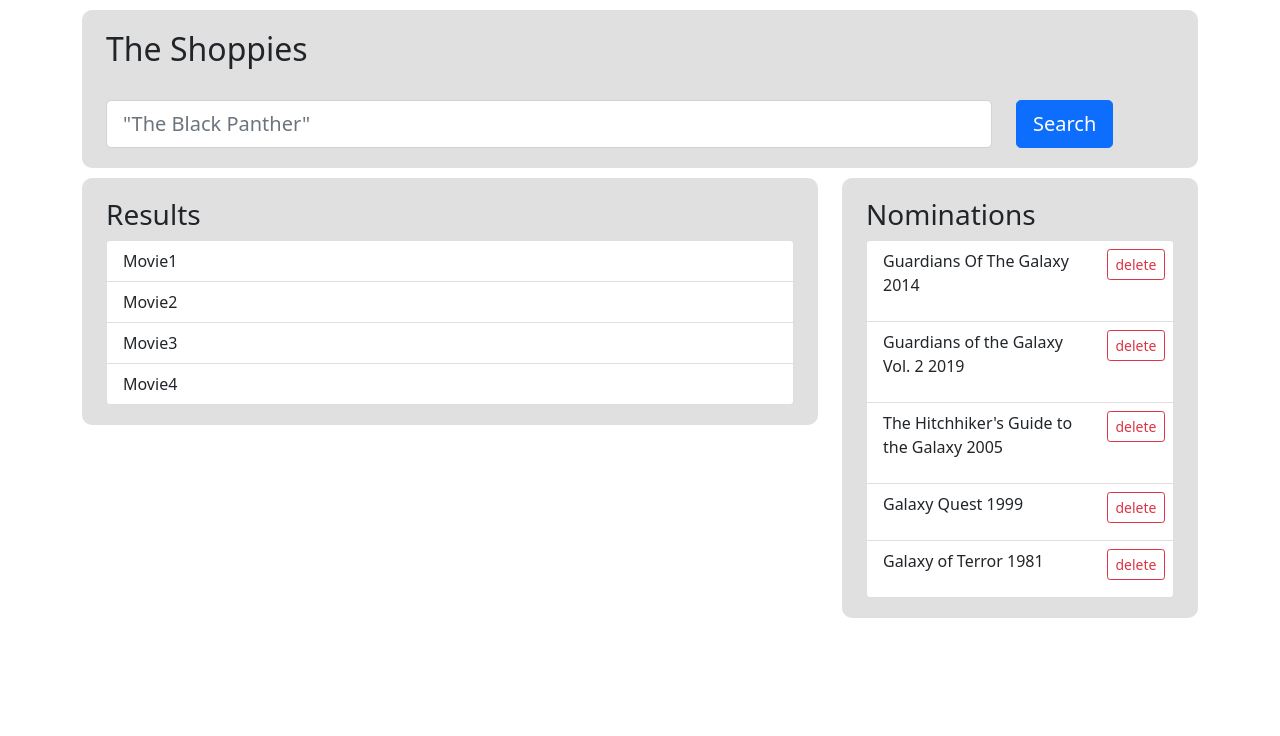
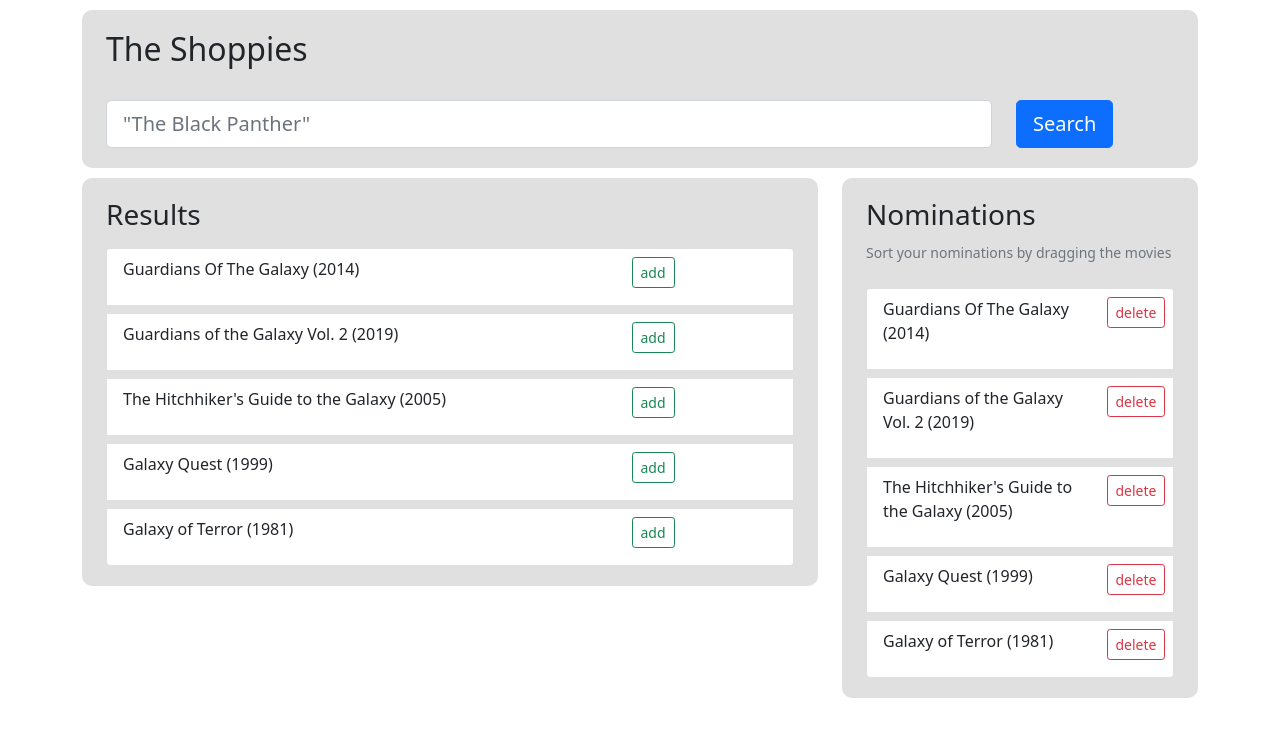
Before and after one commit to raphaeldeonova/raphaeldeonova.github.io, a React (Create React App) app: page / in a window 1280 px wide. Shown: the top 736 px of the page. Built offline with nearby package versions, Linux system fonts and the light colour scheme.

Commit message:
Added addnomination functionality

```diff
--- a/src/App.js
+++ b/src/App.js
@@ -4,10 +4,20 @@ import SearchBar from './SearchBar'
 import SearchResults from './SearchResults'
 import Nominations from './Nominations'
 
-import {Container, Row, Col} from 'react-bootstrap'
+import {useState} from 'react'
 
-function App() {
+import {Container, Row, Col, Modal, ModalBody, ModalTitle, ModalFooter, Button} from 'react-bootstrap'
+
+function App(props) {
+
+  const [addNomination, setAddNomination] = useState(() => (id, title, year) => console.log(id, title, year, "in app"));
+  const [showUniqueIdModal, setShowUniqueIdModal] = useState(false);
+
+  const handleClose = () => setShowUniqueIdModal(false);
+  const handleShow = () => setShowUniqueIdModal(true);
+
   return (
+    <div>
       <Container fluid="md">
         <Row>
           <Col>
@@ -15,14 +25,24 @@ function App() {
           </Col>
         </Row>
         <Row>
+          <Col sm={{span:4, order:"last"}}>
+            <Nominations showUniqueIdModal={handleShow} setAddNomination={setAddNomination}></Nominations>
+          </Col>
           <Col sm={8}>
-          <SearchResults isloading={false}></SearchResults>
-        </Col>
-        <Col sm={4}>
-          <Nominations></Nominations>
+            <SearchResults addNomination={addNomination} isloading={false}></SearchResults>
           </Col>
         </Row>
       </Container>
+      <Modal show={showUniqueIdModal} onHide={handleClose}>
+        <ModalBody>Its cheating to nominate the same movie!</ModalBody>
+        <ModalFooter>
+          <Button variant="primary" onClick={handleClose}>
+            I won't cheat
+          </Button>
+        </ModalFooter>
+      </Modal>
+    </div>
+
   );
 }
 
--- a/src/Nominations.css
+++ b/src/Nominations.css
@@ -4,3 +4,7 @@
     padding: 20px;
     border-radius: 10px;
 }
+
+.nominations-listgroup{
+    padding: 5em;
+}
--- a/src/Nominations.js
+++ b/src/Nominations.js
@@ -1,9 +1,9 @@
-import {Container, Row, Col, ListGroup, ListGroupItem, Button} from 'react-bootstrap'
-import  React, {useState} from 'react'
+import {Container, Row, Col, ListGroup, ListGroupItem, Button, FormText} from 'react-bootstrap'
+import  React, {useEffect, useState} from 'react'
 import { DragDropContext, Droppable, Draggable } from 'react-beautiful-dnd'
 import './Nominations.css'
 
-function Nominations(){
+function Nominations(props){
 
     const testdata = [
         {
@@ -50,21 +50,48 @@ function Nominations(){
         updateNominations(items);
     }
 
+    const handleAddNomination = (id, title, year) => {
+        let isUniqueId = true;
+        const addedId = id;
+        nominations.forEach(({id, title, year}) => {
+            console.log(id,title, year);
+            if(id === addedId){
+                isUniqueId = false;
+                props.showUniqueIdModal();
+            }
+        })
+        if(isUniqueId){
+            const newitem = {id: id, title:title, year: year};
+            updateNominations(prevnominations => [...prevnominations, newitem]);
+        }
+    }
+
+    const [isUpdateAddNomination, setIsUpdateAddNomination] = useState(false);
+
+    useEffect(() => {
+        if(!isUpdateAddNomination){
+            console.log("called setaddnomination")
+            props.setAddNomination(() => handleAddNomination);
+            setIsUpdateAddNomination(true);
+        }
+    });
+
     return(
         <Container className="nominations-container">
             <h3>Nominations</h3>
+            <FormText muted>Sort your nominations by dragging the movies</FormText>
             <DragDropContext onDragEnd={handleOnDragEnd}>
                 <Droppable droppableId="nominations">
                     {(provided) => (
-                        <ListGroup {...provided.droppableProps} ref={provided.innerRef}>
+                        <ListGroup {...provided.droppableProps} ref={provided.innerRef} className="mt-3">
                             {nominations.map(({id, title, year}, index) => {
                                 return(
                                     <Draggable key={id} draggableId={id} index = {index}>
                                         {(provided) => (
-                                            <ListGroupItem ref={provided.innerRef} {...provided.draggableProps} {...provided.dragHandleProps} auto>
+                                            <ListGroupItem ref={provided.innerRef} {...provided.draggableProps} {...provided.dragHandleProps} auto className="mt-2">
                                                 <Row>
                                                     <Col auto>
-                                                        <p>{title} {year}</p>
+                                                        <p>{title} ({year})</p>
                                                     </Col>
                                                     <Col xl={3}>
                                                         <Button size="sm" variant="outline-danger" onClick={() => handleDeleteNomination(index)}> delete</Button>
--- a/src/SearchResults.js
+++ b/src/SearchResults.js
@@ -1,4 +1,4 @@
-import {Container, Row, Col, Card, ListGroupItem, ListGroup, Spinner} from 'react-bootstrap'
+import {Container, Row, Col, Button, ListGroupItem, ListGroup, Spinner} from 'react-bootstrap'
 import  React, {useState} from 'react'
 import './SearchResults.css'
 
@@ -18,6 +18,34 @@ function SearchResults(props){
     const [movies, setmovies] = useState([]);
     // movie is {title, releaseyear}
 
+    const testdata = [
+        {
+            id: "tt2015381",
+            title: "Guardians Of The Galaxy",
+            year: 2014
+        },
+        {
+            id: "tt3896198",
+            title: "Guardians of the Galaxy Vol. 2",
+            year: 2019
+        },
+        {
+            id: "tt0371724",
+            title: "The Hitchhiker's Guide to the Galaxy",
+            year: 2005
+        },
+        {
+            id: "tt0177789",
+            title: "Galaxy Quest",
+            year: 1999
+        },
+        {
+            id: "tt0081874",
+            title: "Galaxy of Terror",
+            year: 1981
+        },
+    ]
+
     if(props.isloading){
         return(
             <Container className="searchresults-container">
@@ -31,10 +59,20 @@ function SearchResults(props){
                 <h3>Results</h3>
 
                 <ListGroup>
-                    <ListGroupItem>Movie1</ListGroupItem>
-                    <ListGroupItem>Movie2</ListGroupItem>
-                    <ListGroupItem>Movie3</ListGroupItem>
-                    <ListGroupItem>Movie4</ListGroupItem>
+                    {testdata.map(({id, title, year}, index) => {
+                        return(
+                            <ListGroupItem auto className="mt-2">
+                                <Row>
+                                    <Col auto>
+                                        <p>{title} ({year})</p>
+                                    </Col>
+                                    <Col xl={3}>
+                                        <Button size="sm" variant="outline-success" onClick={() => props.addNomination(id, title, year)}> add</Button>
+                                    </Col>
+                                </Row>
+                            </ListGroupItem>
+                        )
+                    })}
                 </ListGroup>
             </Container>
         )
```
Lines whose indentation alone changed are shown as unchanged.
